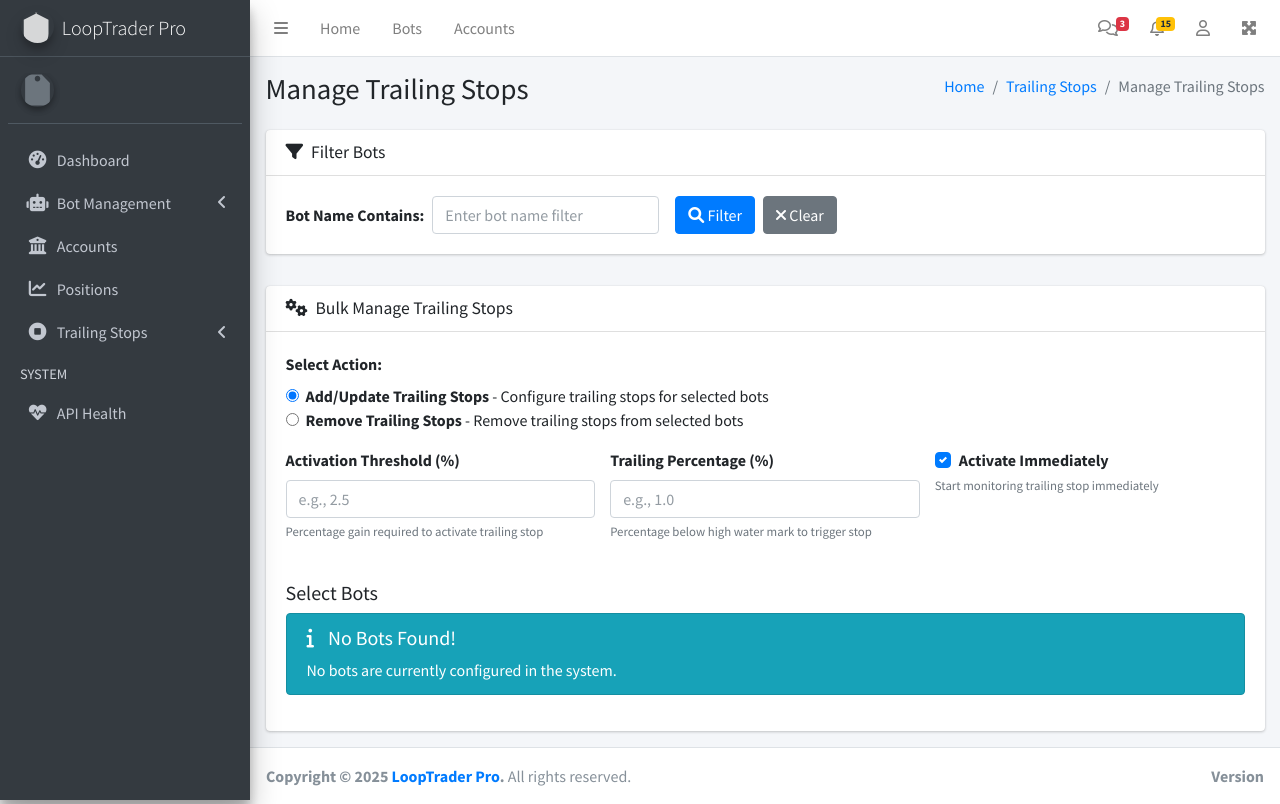
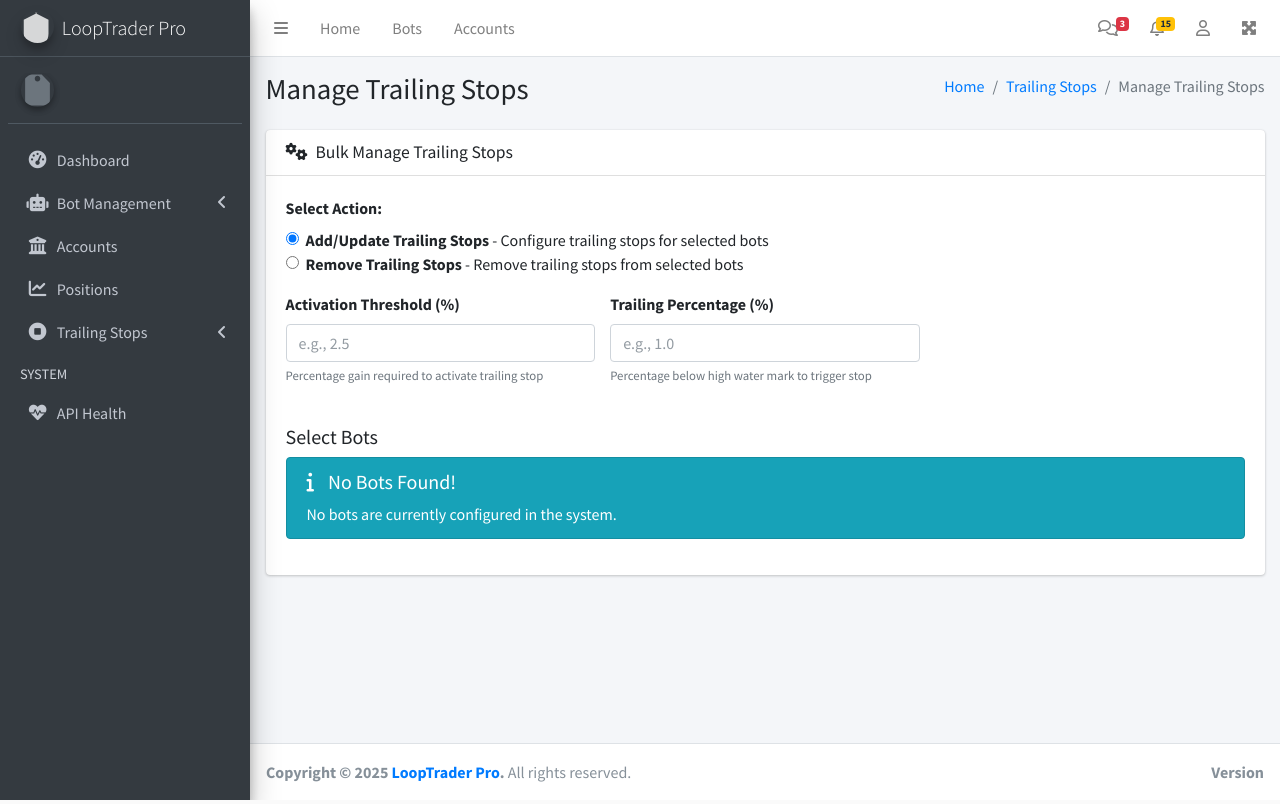
Before and after one commit to dataartisan/Looptrader-Web, a Flask app: page /trailing/add in a window 1280 px wide. Run offline with Flask 3, Linux system fonts and the light colour scheme; the visitor is signed in with stand-in values (Sample User, id 1); some libraries are stand-ins or nearby versions.

Commit message:
remove filters, remove activate on trailing

```diff
--- a/src/looptrader_web/app.py
+++ b/src/looptrader_web/app.py
@@ -384,15 +384,12 @@
     try:
         activation_threshold = request.form.get('activation_threshold', type=float)
         trailing_percentage = request.form.get('trailing_percentage', type=float)
-        # Support various truthy values; if field absent treat as False
-        values = request.form.getlist('is_active')  # may contain one or more values
-        truthy = {'on', 'true', '1', 'yes', 'y'}
-        is_active = any(v.lower() in truthy for v in values)
         if activation_threshold is None or trailing_percentage is None:
             raise ValueError("Activation threshold and trailing percentage are required")
         # Debug print to container logs for verification
-        print(f"[TrailingStopUpdate] bot_id={bot_id} activation={activation_threshold} trailing={trailing_percentage} values={values} parsed_active={is_active}")
-        ok, msg = upsert_trailing_stop(bot_id, activation_threshold, trailing_percentage, is_active=is_active)
+        print(f"[TrailingStopUpdate] bot_id={bot_id} activation={activation_threshold} trailing={trailing_percentage}")
+        # Don't pass is_active parameter - let the database function handle activation state
+        ok, msg = upsert_trailing_stop(bot_id, activation_threshold, trailing_percentage)
         if ok:
             flash('Trailing stop saved', 'success')
         else:
@@ -590,7 +587,6 @@
             if request.method == 'POST':
                 action = request.form.get('action')
                 selected_bots = request.form.getlist('selected_bots')
-                name_filter = request.form.get('name_filter', '').strip()  # Get filter from form
 
                 if not selected_bots:
                     flash('Please select at least one bot', 'warning')
@@ -598,7 +594,6 @@
                     # Handle bulk trailing stop creation
                     activation_threshold = request.form.get('activation_threshold', type=float)
                     trailing_percentage = request.form.get('trailing_percentage', type=float)
-                    is_active = 'is_active' in request.form
 
                     if activation_threshold is None or trailing_percentage is None:
                         flash('Activation threshold and trailing percentage are required', 'danger')
@@ -608,7 +603,8 @@
 
                         for bot_id in selected_bots:
                             try:
-                                ok, msg = upsert_trailing_stop(int(bot_id), activation_threshold, trailing_percentage, is_active=is_active)
+                                # Don't pass is_active parameter - let the database function handle activation state
+                                ok, msg = upsert_trailing_stop(int(bot_id), activation_threshold, trailing_percentage)
                                 if ok:
                                     success_count += 1
                                 else:
@@ -623,11 +619,8 @@
                         if error_count > 0:
                             flash(f'Failed to add trailing stops for {error_count} bot(s)', 'warning')
 
-                        # Redirect back with filter to prevent form resubmission
-                        if name_filter:
-                            return redirect(url_for('add_trailing_stops', name_filter=name_filter))
-                        else:
-                            return redirect(url_for('add_trailing_stops'))
+                        # Redirect back to prevent form resubmission
+                        return redirect(url_for('add_trailing_stops'))
 
                 elif action == 'remove':
                     # Handle bulk trailing stop removal
@@ -651,28 +644,18 @@
                     if error_count > 0:
                         flash(f'Failed to remove trailing stops for {error_count} bot(s)', 'warning')
 
-                    # Redirect back with filter to prevent form resubmission
-                    if name_filter:
-                        return redirect(url_for('add_trailing_stops', name_filter=name_filter))
-                    else:
-                        return redirect(url_for('add_trailing_stops'))
+                    # Redirect back to prevent form resubmission
+                    return redirect(url_for('add_trailing_stops'))
 
             # Get all bots for display
-            name_filter = request.args.get('name_filter', '').strip()
+            bots = db.query(Bot).order_by(Bot.name).all()
 
-            query = db.query(Bot)
-
-            if name_filter:
-                query = query.filter(Bot.name.ilike(f'%{name_filter}%'))
-
-            bots = query.order_by(Bot.name).all()
-
-            return render_template('trailing_stops/add.html', bots=bots, name_filter=name_filter)
+            return render_template('trailing_stops/add.html', bots=bots)
         finally:
             db.close()
     except Exception as e:
         flash(f'Error loading manage trailing stops page: {str(e)}', 'danger')
-        return render_template('trailing_stops/add.html', bots=[], name_filter='')
+        return render_template('trailing_stops/add.html', bots=[])
 
 # API endpoints for AJAX calls
 @app.route('/api/stats')
@@ -725,16 +708,9 @@
         if not bot_id or activation_threshold is None or trailing_percentage is None:
             return jsonify({'success': False, 'message': 'Missing required parameters'})
 
-        # Get current trailing stop to preserve is_active state
-        db = SessionLocal()
-        try:
-            trailing_stop = db.query(TrailingStopState).filter(TrailingStopState.bot_id == bot_id).first()
-            is_active = trailing_stop.is_active if trailing_stop else True
-
-            ok, msg = upsert_trailing_stop(bot_id, activation_threshold, trailing_percentage, is_active=is_active)
-            return jsonify({'success': ok, 'message': msg})
-        finally:
-            db.close()
+        # Don't pass is_active parameter - let the database function handle activation state
+        ok, msg = upsert_trailing_stop(bot_id, activation_threshold, trailing_percentage)
+        return jsonify({'success': ok, 'message': msg})
     except Exception as e:
         return jsonify({'success': False, 'message': str(e)})
 
@@ -749,30 +725,6 @@
 
         ok, msg = delete_trailing_stop(bot_id)
         return jsonify({'success': ok, 'message': msg})
-    except Exception as e:
-        return jsonify({'success': False, 'message': str(e)})
-
-@app.route('/toggle_trailing_stop', methods=['POST'])
-@login_required
-def toggle_trailing_stop():
-    try:
-        bot_id = request.form.get('bot_id', type=int)
-        is_active = request.form.get('is_active') == 'true'
-
-        if not bot_id:
-            return jsonify({'success': False, 'message': 'Missing bot ID'})
-
-        # Get current trailing stop settings
-        db = SessionLocal()
-        try:
-            trailing_stop = db.query(TrailingStopState).filter(TrailingStopState.bot_id == bot_id).first()
-            if not trailing_stop:
-                return jsonify({'success': False, 'message': 'Trailing stop not found'})
-
-            ok, msg = upsert_trailing_stop(bot_id, trailing_stop.activation_threshold, trailing_stop.trailing_percentage, is_active=is_active)
-            return jsonify({'success': ok, 'message': msg})
-        finally:
-            db.close()
     except Exception as e:
         return jsonify({'success': False, 'message': str(e)})
 
--- a/src/looptrader_web/models/database.py
+++ b/src/looptrader_web/models/database.py
@@ -487,7 +487,7 @@
         else:
             ts.activation_threshold = activation_threshold
             ts.trailing_percentage = trailing_percentage
-            # Always set is_active explicitly so unchecking the box persists
+            # Only set is_active if explicitly provided (preserve existing state when just updating config)
             if is_active is not None:
                 ts.is_active = bool(is_active)
         db.commit()
--- a/src/looptrader_web/templates/bots/detail.html
+++ b/src/looptrader_web/templates/bots/detail.html
@@ -235,12 +235,6 @@
             <label>Trailing Percentage (%)</label>
             <input type="number" step="0.01" name="trailing_percentage" class="form-control" value="{{ bot.trailing_stop_state.trailing_percentage if bot.has_trailing_stop else '' }}" required>
           </div>
-          <div class="form-check mb-3">
-            <!-- Hidden field ensures a value is always submitted (off) when unchecked -->
-            <input type="hidden" name="is_active" value="off">
-            <input type="checkbox" class="form-check-input" id="is_active" name="is_active" value="on" {% if bot.has_trailing_stop and bot.trailing_stop_state.is_active %}checked{% endif %}>
-            <label for="is_active" class="form-check-label">Active</label>
-          </div>
           <button type="submit" class="btn btn-info btn-block"><i class="fas fa-save"></i> Save Trailing Stop</button>
         </form>
       </div>
--- a/src/looptrader_web/templates/trailing_stops/add.html
+++ b/src/looptrader_web/templates/trailing_stops/add.html
@@ -11,36 +11,8 @@
 {% endblock %}
 
 {% block content %}
-<!-- Filter Section -->
+<!-- Bulk Trailing Stop Management -->
 <div class="row">
-  <div class="col-12">
-    <div class="card">
-      <div class="card-header">
-        <h3 class="card-title">
-          <i class="fas fa-filter mr-2"></i>Filter Bots
-        </h3>
-      </div>
-      <div class="card-body">
-        <form method="get" class="form-inline">
-          <div class="form-group mr-3">
-            <label for="name_filter" class="mr-2">Bot Name Contains:</label>
-            <input type="text" id="name_filter" name="name_filter" class="form-control"
-                   value="{{ name_filter }}" placeholder="Enter bot name filter">
-          </div>
-          <button type="submit" class="btn btn-primary">
-            <i class="fas fa-search"></i> Filter
-          </button>
-          <a href="{{ url_for('add_trailing_stops') }}" class="btn btn-secondary ml-2">
-            <i class="fas fa-times"></i> Clear
-          </a>
-        </form>
-      </div>
-    </div>
-  </div>
-</div>
-
-<!-- Bulk Trailing Stop Management -->
-<div class="row mt-3">
   <div class="col-12">
     <div class="card">
       <div class="card-header">
@@ -93,17 +65,6 @@
                   <input type="number" step="0.01" id="trailing_percentage" name="trailing_percentage"
                          class="form-control" placeholder="e.g., 1.0">
                   <small class="form-text text-muted">Percentage below high water mark to trigger stop</small>
-                </div>
-              </div>
-              <div class="col-md-4">
-                <div class="form-group">
-                  <div class="custom-control custom-checkbox">
-                    <input type="checkbox" class="custom-control-input" id="is_active" name="is_active" checked>
-                    <label class="custom-control-label" for="is_active">
-                      Activate Immediately
-                    </label>
-                  </div>
-                  <small class="form-text text-muted">Start monitoring trailing stop immediately</small>
                 </div>
               </div>
             </div>
```
Also changed, not shown: src/looptrader_web/templates/trailing_stops/list.html (+0 -49 lines), test_positions.py (added, +40 -0 lines).
